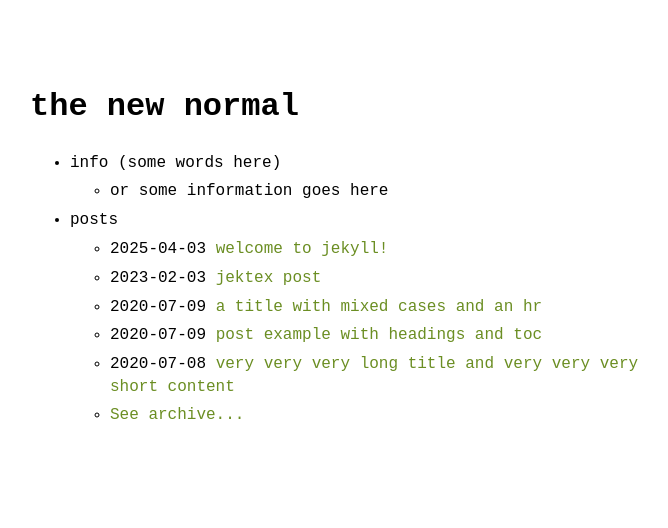
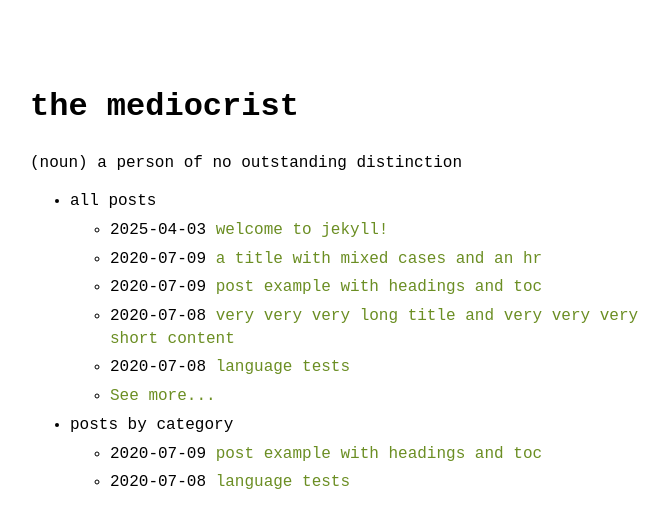
Before and after one commit to melvin/melvin.github.io, a Jekyll site: the page built from index.md, in a window 1280 px wide. Shown: the top 528 px of the page, without its empty margins (290-958 px from the left). Built offline with Jekyll 4.4.1, drawn with Linux system fonts in a browser that asks for light colours.

Commit message:
named the blog and tweaked/fixed the archive pages

```diff
--- a/_config.yml
+++ b/_config.yml
@@ -56,13 +56,13 @@
 ## no style please theme settings ##
 ####################################
 
-title: the new normal # name of the site
+title: the mediocrist # name of the site
 author: melvin # name of site's author
 email: # email of site's author
 url: https://melvin.github.io # root address of the site
 # baseurl: # subpath of the site, e.g. "/blog" (leave it blank "" if you're site shouldn't use a subpath)
 description: > # description of the site (multiple lines allowed)
-  A not blog.
+  (noun) a person of no outstanding distinction
 
 permalink: /:slug.html
 
@@ -75,7 +75,7 @@ theme_config:
   appearance: "auto" # can be "light", "dark" or "auto"
   back_home_text: ".." # customize text for homepage link in post layout
   date_format: "%Y-%m-%d" # customize how date is formatted
-  show_description: false # show blog description in home page
+  show_description: true # show blog description in home page
   lowercase_titles: true # show titles in lowercase in lists
 
 sass:
--- a/_data/menu.yml
+++ b/_data/menu.yml
@@ -2,22 +2,19 @@
 # https://github.com/riggraz/no-style-please#customize-the-menu
 
 entries:
-  - title: info (some words here)
-    entries:
-      - title: or some information goes here
-  - title: posts
+  - title: all posts
     post_list:
       limit: 5
       show_more: true
-      show_more_text: See archive...
+      show_more_text: See more...
       show_more_url: archive.html
 
-  # - title: posts by category
-  #   post_list:
-  #     category: example2
-  #     show_more: true
-  #     show_more_text: See more posts...
-  #     show_more_url: example2-archive.html
+  - title: posts by category
+    post_list:
+      category: example2
+      show_more: true
+      show_more_text: See more posts...
+      show_more_url: example2-archive.html
 
   # - title: rss
   #   url: feed.xml
```
Also changed, not shown: _posts/2023-02-03-jektex-post.md (deleted, +0 -19 lines), about.md (+4 -1 lines), archive.md (added, +4 -0 lines), example2-archive.md (added, +5 -0 lines), logo.png (added).
